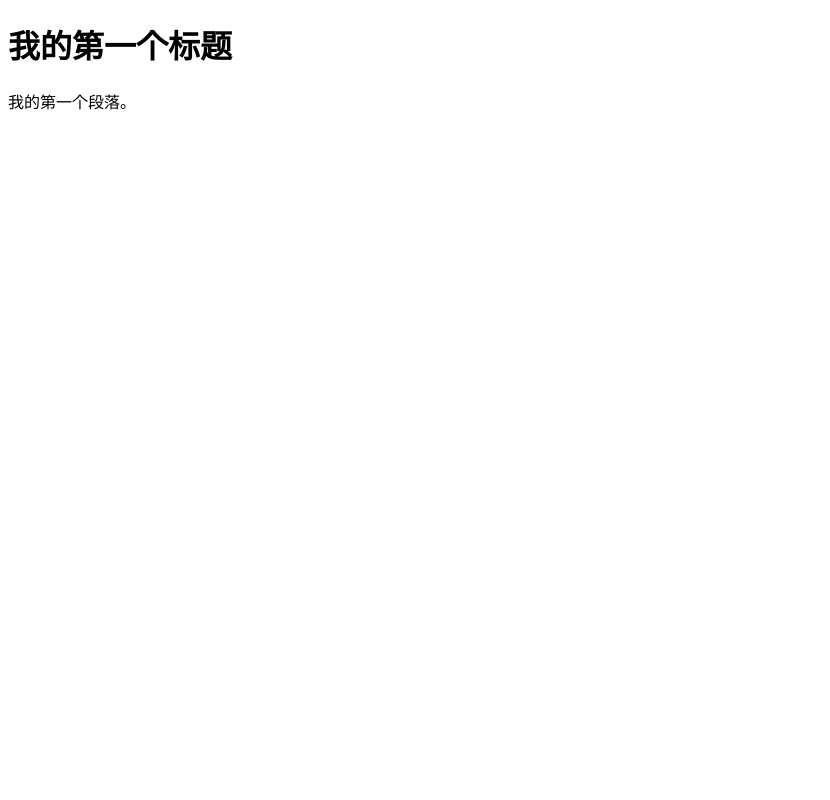
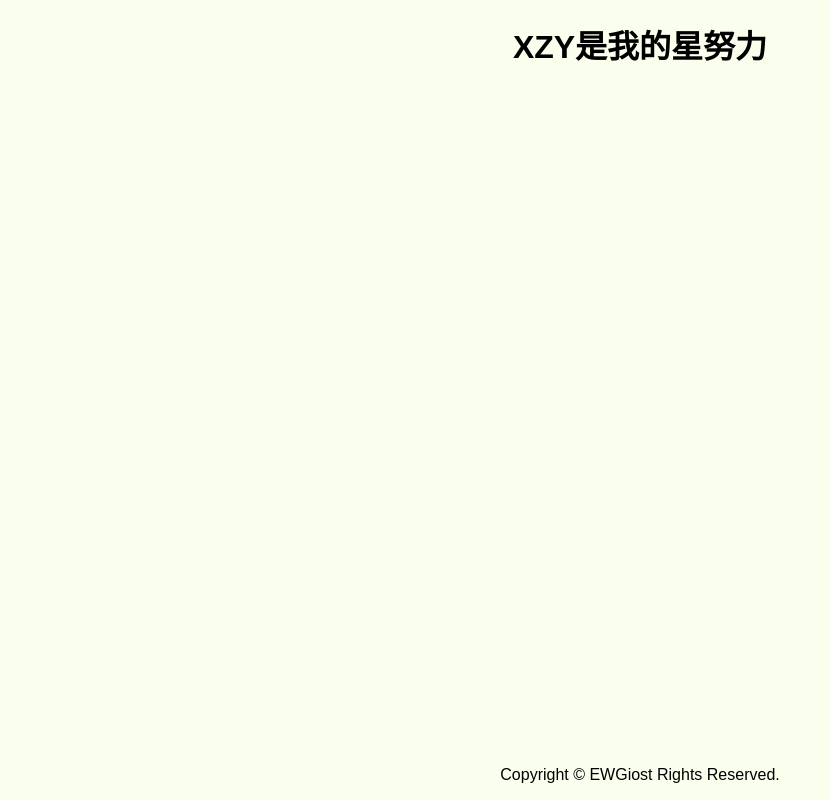
Before and after one commit to EWGiost/wafg-top, a plain HTML site: page index.html in a window 1280 px wide. Shown: the whole page, without its empty margins (0-830 px from the left). Drawn offline with Linux system fonts and the light colour scheme.

Commit message:
更新 sftp.json 文件，启用自动上传功能；更新 index.html 文件，添加样式和页脚

```diff
--- a/index.html
+++ b/index.html
@@ -2,10 +2,30 @@
 <html>
 <head>
 <meta charset="utf-8">
-<title>大鸡鸡的网站</title>
+<style type="text/css">
+    body {
+        background-color: #faffed; /* 设置背景颜色 */
+        font-family: Arial, sans-serif; /* 设置字体 */
+    }
+    h1 {
+        color: #000000; /* 设置标题颜色 */
+    }
+    .footer {
+        text-align: center;
+        position: fixed;
+        bottom: 0;
+        left: 50%;
+        transform: translateX(-50%);
+        width: auto;
+    }
+</style>
+<title>大鸡鸡的网站</title><!-- 网站标题 -->
 </head>
 <body>
-    <h1>我的第一个标题</h1>
-    <p>我的第一个段落。</p>
+    <h1 style="text-align: center;">XZY是我的星努力</h1>
+
+    <div class="footer">
+    <p>Copyright © EWGiost Rights Reserved.</p>
+    </div>
 </body>
 </html>
```
